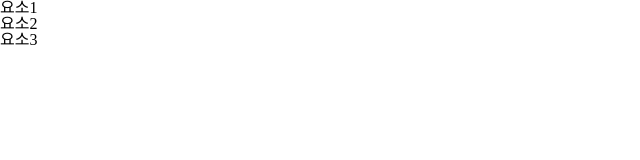
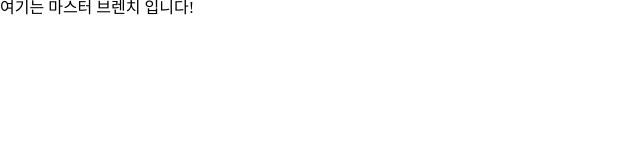
Before and after one commit to ParkYoungWoong/test1, a website: page index.html in a window 1280 px wide. Shown: the whole page, without its empty margins (0-640 px from the left). Drawn offline with Linux system fonts and the light colour scheme.

Commit message:
마스터 브렌치 체크

```diff
--- a/index.html
+++ b/index.html
@@ -38,9 +38,7 @@
 <body>
 <div class="container">
 
-    <div>요소1</div>
-    <div>요소2</div>
-    <div>요소3</div>
+    <div>여기는 마스터 브렌치 입니다!</div>
 
 </div>
 </body>
```
